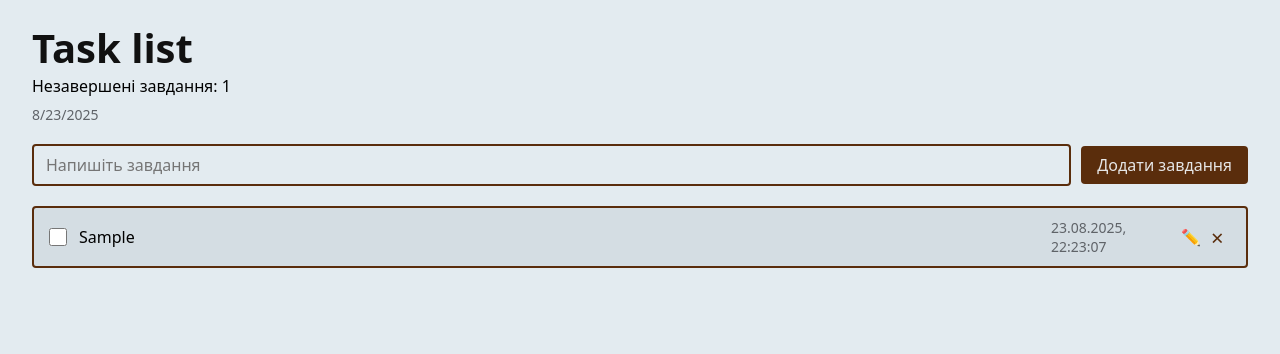
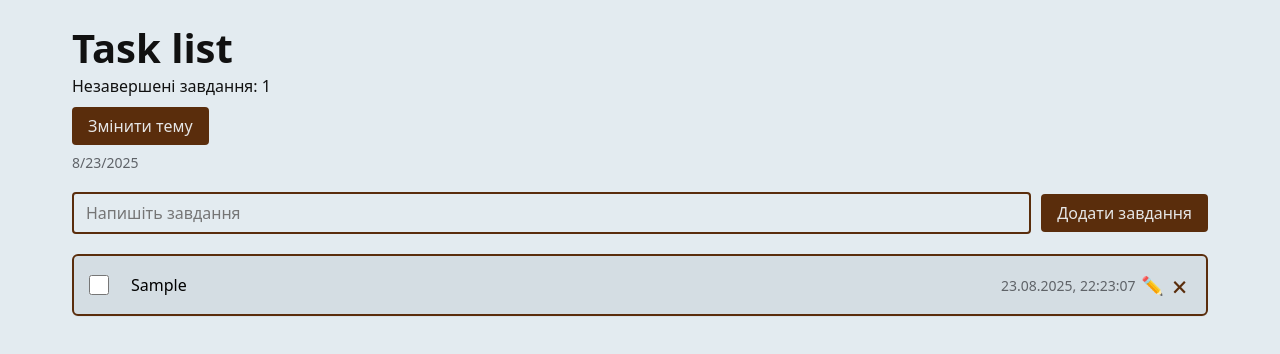
Before and after one commit to Dimon-Vl/task-list, a React (Vite) app: page / in a window 1280 px wide. Both pictures are taken after typing "Sample" into the empty fields and a click on the button "Додати завдання". Shown: the top 354 px of the page. Built offline with nearby package versions, Linux system fonts and the light colour scheme.

Commit message:
add useContext save bug fix style and adaptive change

```diff
--- a/src/App.jsx
+++ b/src/App.jsx
@@ -1,77 +1,26 @@
-import { useEffect, useState } from "react"
+import { useContext } from "react"
 import Header from "./components/header/Header"
 import ListItem from "./components/listItem/ListItem"
 import TaskForm from "./components/taskForm/TaskForm"
-import { v4 as uuidv4 } from 'uuid'
-
-const STORAGE_KEY = "defaultItems"
+import { TaskListContext } from "./context/TaskListContext"
 
 function App() {
-  const [items, setItems] = useState(
-    JSON.parse(localStorage.getItem(STORAGE_KEY)) || []
-  )
-
-  useEffect(() => {
-    localStorage.setItem(STORAGE_KEY, JSON.stringify(items))
-
-  }, [items])
-
-  const unfinishedTaskQuantity = items.filter(el => !el.onFinished).length
-
-  const addTask = (text) => {
-    setItems([
-      ...items,
-      {
-        id: uuidv4(),
-        text,
-        onFinished: false,
-        date: new Date().toISOString(),
-      },
-    ])
-  }
-
-  const deleteTask = (id) => {
-    setItems(items.filter((item) => item.id !== id))
-  }
-
-  const toggleTask = (id) => {
-    setItems(
-      items.map((item) =>
-        item.id === id ? { ...item, onFinished: !item.onFinished } : item
-      )
-    )
-  }
-
-  const editTask = (id, newText) => {
-    const text = newText.trim()
-    setItems(items =>
-      items.map(item => item.id === id ? { ...item, text } : item)
-    )
-  }
-
+  const { items} = useContext(TaskListContext)
   return (
     <div className="content">
-      <Header unfinishedTask={unfinishedTaskQuantity} />
-      <TaskForm onAdd={addTask} />
+      <Header />
+      <TaskForm />
       {items.length ? (
         <ul>
           {items.map((item) => (
             <ListItem
-              key={item.id}
-              id={item.id}
-              text={item.text}
-              date={item.date}
-              done={item.onFinished}
-              onDelete={deleteTask}
-              onToggle={toggleTask}
-              onEdit={editTask}
+              key={item.id} item={item}
             />
           ))}
         </ul>
       ) : (
         "Немає завдань"
       )}
-
     </div>
   )
 }
--- a/src/components/header/Header.jsx
+++ b/src/components/header/Header.jsx
@@ -1,11 +1,19 @@
+import { useContext } from 'react'
+import { ThemeContext } from '../../context/ThemeContext'
 import s from './Header.module.scss'
+import { TaskListContext } from '../../context/TaskListContext'
 const date = new Date().toLocaleDateString()
 
-const Header = ({unfinishedTask}) => {
+const Header = () => {
+  const { toggleTheme } = useContext(ThemeContext)
+  const { unfinishedTaskQuantity } = useContext(TaskListContext)
+
   return (
     <header className={s.header}>
       <h1 className={s.title}>Task list</h1>
-      <p className={s.unfinishedTask}>Незавершені завдання: {unfinishedTask}</p>
+      <p className={s.unfinishedTask}>Незавершені завдання: {unfinishedTaskQuantity}</p>
+      <button className={s.themeBtn}
+        onClick={toggleTheme}>Змінити тему</button>
       <p className={s.date}>{date}</p>
     </header>
   )
--- a/src/components/header/Header.module.scss
+++ b/src/components/header/Header.module.scss
@@ -8,11 +8,32 @@
   font-size: 40px;
   font-weight: 700;
   margin: 0;
-  color: $title-color;
+  color: var(--title-color);
+}
+
+.unfinishedTask {
+  color: var(--title-color);
+  margin-bottom: 10px;
 }
 
 .date {
   margin-top: 8px;
   font-size: 14px;
-  color: $date-color;
+  color: var(--date-color);
 }
+
+.themeBtn {
+  padding: 8px 16px;
+  font-size: 16px;
+  background-color: var(--theme-tone-color);
+  color: var(--add-btn-color);
+  border: none;
+  border-radius: 4px;
+  cursor: pointer;
+  transition: box-shadow .3s ease-in-out;
+  display: block;
+}
+
+.themeBtn:hover {
+  box-shadow: 0 4px 11px var(--box-shadow-color);
+}
--- a/src/components/listItem/ListItem.jsx
+++ b/src/components/listItem/ListItem.jsx
@@ -1,18 +1,20 @@
-import { useState, useEffect, useRef } from "react"
+import { useState, useEffect, useRef, useContext } from "react"
 import s from "./ListItem.module.scss"
 import classNames from "classnames"
+import { TaskListContext } from "../../context/TaskListContext"
 
-const ListItem = ({ id, text, date, done, onDelete, onToggle, onEdit }) => {
+const ListItem = ({ item: { id, text, onFinished, date } }) => {
+  const { editTask, toggleTask, deleteTask } = useContext(TaskListContext)
   const [isEditing, setIsEditing] = useState(false)
   const [tempText, setTempText] = useState(text)
+  const inputRef = useRef(null)
 
   useEffect(() => {
     if (isEditing) inputRef.current.focus()
   }, [isEditing])
 
-  const inputRef = useRef(null)
+  const save = () => {
 
-  const save = () => {
     const trimText = tempText.trim()
     setIsEditing(false)
 
@@ -22,9 +24,10 @@ const ListItem = ({ id, text, date, done, onDelete, onToggle, onEdit }) => {
     }
 
     if (trimText !== text) {
-      onEdit(id, trimText)
+      editTask(id, trimText)
     }
   }
+
   const handleKeyDown = (e) => {
     if (e.key === "Enter") save()
     if (e.key === "Escape" || tempText.trim().length === 0) {
@@ -34,21 +37,20 @@ const ListItem = ({ id, text, date, done, onDelete, onToggle, onEdit }) => {
   }
 
   return (
-    <li className={classNames(s.item, { [s.itemCompleted]: done })}>
+    <li className={classNames(s.item, { [s.itemCompleted]: onFinished })}>
       <div className={s.content}>
         <input
           type="checkbox"
           className={s.checkbox}
-          checked={done}
-          onChange={() => onToggle(id)}
+          checked={onFinished}
+          onChange={() => toggleTask(id)}
         />
-
         <input
           ref={inputRef}
           type="text"
           className={classNames(
             s.text,
-            { [s.completed]: done },
+            { [s.completed]: onFinished },
             { [s.editing]: isEditing }
           )}
           value={isEditing ? tempText : text}
@@ -66,14 +68,21 @@ const ListItem = ({ id, text, date, done, onDelete, onToggle, onEdit }) => {
       </span>
 
       <div className={s.onChange}>
-        <button
+        {isEditing ? (<button
           className={s.changeTask}
-          onClick={()=>setIsEditing(!isEditing)}
+          onClick={save}
+          onMouseDown={(e) => e.preventDefault()}
+        >
+          💾
+        </button>) : (<button
+          className={s.changeTask}
+          onClick={() => setIsEditing(true)}
         >
           ✏️
-        </button>
-        <button className={s.delete} onClick={() => onDelete(id)}>
-          ×
+        </button>)
+        }
+        <button className={s.delete} onClick={() => deleteTask(id)}>
+          🗙
         </button>
       </div>
     </li>
--- a/src/components/listItem/ListItem.module.scss
+++ b/src/components/listItem/ListItem.module.scss
@@ -2,23 +2,33 @@
 
 .item {
   display: grid;
-  grid-template-columns: 1fr 130px 50px;
+  grid-template-columns: 1fr 150px 50px;
   align-items: center;
-  background-color: $item-color;
-  border: 2px solid $theme-tone-color;
+  background-color: var(--item-color);
+  border: 2px solid var(--theme-tone-color);
   padding: 10px 15px;
   margin-bottom: 10px;
-  border-radius: 4px;
+  border-radius: 6px;
+  position: relative;
+  box-shadow: 0 1px 0 rgba(0, 0, 0, .04);
+  transition: border-color .2s ease, box-shadow .2s ease, background-color .2s ease;
+
+  &:hover {
+    border-color: var(--theme-border-color);
+    box-shadow: 0 2px 8px rgba(0, 0, 0, 0.12);
+    background-color: rgba(0, 0, 0, 0.01);
+  }
+
 }
 
 .itemCompleted {
-  border: 2px solid $item-completed-color;
+  border: 2px solid var(--item-completed-color);
+  background: rgba(134, 134, 134, 0.08);
 }
 
 .completed {
-  background-color: $item-completed-color;
-  color: $item-completed-color;
-  opacity: .3;
+  color: var(--item-completed-color);
+  opacity: .6;
   text-decoration: line-through;
 }
 
@@ -30,49 +40,81 @@
 }
 
 .checkbox {
-  width: 18px;
-  height: 18px;
+  width: 20px;
+  height: 20px;
+  accent-color: var(--theme-tone-color);
   cursor: pointer;
 }
 
 .date {
-  color: $date-color;
+  color: var(--date-color);
   font-size: 14px;
-}
-
-.delete {
-  background: none;
-  border: none;
-  color: $theme-tone-color;
-  font-size: 22px;
-  cursor: pointer;
-  padding: 0;
-  line-height: 1;
+  font-variant-numeric: tabular-nums;
+ margin-left: 10px;
 }
 
 .onChange {
   display: flex;
-  gap: 10px;
+  align-items: center;
+  gap: 4px;
+}
 
-  button {
-    border: none;
+.delete,
+.changeTask {
+  display: flex;
+  align-items: center;
+  justify-content: center;
+  width: 28px;
+  height: 28px;
+  border: none;
+  background: transparent;
+  color: var(--theme-tone-color);
+  font-size: 18px;
+  line-height: 1;
+  padding: 0px;
+  border-radius: 6px;
+  cursor: pointer;
+  transition: background-color .15s ease, transform .08s ease;
+
+  &:hover {
+    background: rgba(90, 45, 12, 0.1);
+  }
+
+  &:active {
+    transform: scale(.95);
+  }
+
+  &:focus-visible {
+    outline: 2px solid var(--theme-tone-color);
+    outline-offset: 2px;
   }
 }
 
 .text {
-  border: none;
+  border: 2px solid transparent;
   background: transparent;
   font-size: 16px;
-  color: $item-text-color;
+  line-height: 1.4;
+  color: var(--item-text-color);
+  padding: 6px 10px;
+  border-radius: 6px;
+  transition: border-color .15s ease, background-color .15s ease;
+
+  &::placeholder {
+    color: #999;
+  }
 }
 
 .editing {
-  border: 2px solid $theme-tone-color;
+  border: 2px solid var(--theme-tone-color);
+  background: rgba(0, 0, 0, 0.02);
+  outline: none;
 }
 
-@media (max-width: 560px) {
+@media (max-width: 576px) {
   .item {
-    grid-template-columns: 1fr 50px;
+    grid-template-columns: 1fr 56px;
+    gap: 8px;
   }
 
   .content {
@@ -84,11 +126,11 @@
     grid-column: 1 / -1;
     grid-row: 2;
     padding-left: 30px;
+    font-size: 13px;
   }
 
   .onChange {
     grid-column: 2;
     grid-row: 1;
   }
-
 }
--- a/src/components/taskForm/TaskForm.module.scss
+++ b/src/components/taskForm/TaskForm.module.scss
@@ -11,38 +11,41 @@
     display: flex;
     align-items: center;
     gap: 10px;
-     flex-direction: row;
+    flex-direction: row;
 }
 
 .taskInput {
     flex: 1;
     padding: 8px 12px;
     font-size: 16px;
-    border: 2px solid $theme-tone-color;
+    border: 2px solid var(--theme-tone-color);
     border-radius: 4px;
+    color: var(--item-text-color);
 }
 
 .addBtn {
     padding: 8px 16px;
     font-size: 16px;
-    background-color: $theme-tone-color;
-    color: $add-btn-color;
+    background-color: var(--theme-tone-color);
+    color: var(--add-btn-color);
     border: none;
     border-radius: 4px;
     cursor: pointer;
     transition: box-shadow .3s ease-in-out;
-     display: block;
+    display: block;
 }
 
 .addBtn:hover {
-    box-shadow: 0 4px 11px $box-shadow-color;
+    box-shadow: 0 4px 11px var(--box-shadow-color);
 }
 
-@media (max-width: 560px) {
+@media (max-width: 576px) {
     .row {
-       flex-direction: column;
+        flex-direction: column;
     }
-    .addBtn,.taskInput{
+
+    .addBtn,
+    .taskInput {
         width: 100%;
     }
 }
--- /dev/null
+++ b/src/context/TaskListContext.jsx
@@ -0,0 +1,55 @@
+import { createContext, useEffect, useState } from "react"
+import { v4 as uuidv4 } from 'uuid'
+
+export const TaskListContext = createContext()
+
+export const TaskListProvider = ({ children }) => {
+    const STORAGE_KEY = "defaultItems"
+
+    const [items, setItems] = useState(
+        JSON.parse(localStorage.getItem(STORAGE_KEY)) || []
+    )
+
+    useEffect(() => {
+        localStorage.setItem(STORAGE_KEY, JSON.stringify(items))
+    }, [items])
+
+    const unfinishedTaskQuantity = items.filter(el => !el.onFinished).length
+
+    const addTask = (text) => {
+        setItems([
+            ...items,
+            {
+                id: uuidv4(),
+                text,
+                onFinished: false,
+                date: new Date().toISOString(),
+            },
+        ])
+    }
+
+    const deleteTask = (id) => {
+        setItems(items.filter((item) => item.id !== id))
+    }
+
+    const toggleTask = (id) => {
+        setItems(
+            items.map((item) =>
+                item.id === id ? { ...item, onFinished: !item.onFinished } : item
+            )
+        )
+    }
+
+    const editTask = (id, newText) => {
+        const text = newText.trim()
+        setItems(items =>
+            items.map(item => item.id === id ? { ...item, text, date:new Date().toISOString()} : item)
+        )
+    }
+
+    return (
+        <TaskListContext.Provider value={{items, unfinishedTaskQuantity, addTask, deleteTask, toggleTask, editTask }}>
+            {children}
+        </TaskListContext.Provider>
+    )
+}
--- /dev/null
+++ b/src/context/ThemeContext.jsx
@@ -0,0 +1,20 @@
+import { createContext, useState, useEffect } from "react"
+
+export const ThemeContext = createContext()
+
+export const ThemeProvider = ({ children }) => {
+    const [theme, setTheme] = useState("light")
+
+    useEffect(() => {
+        document.documentElement.setAttribute("data-theme", theme);
+    }, [theme])
+
+    const toggleTheme = () => {
+        setTheme((prev) => (prev === "light" ? "dark" : "light"))
+    }
+
+    return (
+        <ThemeContext.Provider value={{ theme, toggleTheme }}>
+            {children}
+        </ThemeContext.Provider>)
+}
--- a/src/main.jsx
+++ b/src/main.jsx
@@ -1,7 +1,13 @@
 import { createRoot } from 'react-dom/client'
 import './index.scss'
 import App from './App.jsx'
+import { ThemeProvider } from './context/ThemeContext.jsx'
+import { TaskListProvider } from './context/TaskListContext.jsx'
 
 createRoot(document.getElementById('root')).render(
-    <App />
+    <ThemeProvider>
+        <TaskListProvider>
+            <App />
+        </TaskListProvider>
+    </ThemeProvider>
 )
--- a/src/scss/_common.scss
+++ b/src/scss/_common.scss
@@ -8,15 +8,24 @@
 
 body {
   font-family: system-ui, arial;
- background-color: $body-color;
+  font-size: 16px;
+  background-color: var(--body-color);
 }
 
 .content {
   padding: 0 32px;
+  width: 1200px;
+  margin: 0 auto;
 }
 
-@media (max-width: 560px) {
+@media (max-width: 1200px) {
   .content {
-  padding: 0 16px;
+    width: 100%
+  }
 }
+
+@media (max-width: 576px) {
+  .content {
+    padding: 0 16px;
+  }
 }
```
Also changed, not shown: src/components/taskForm/TaskForm.jsx (+6 -3 lines), src/scss/_variable.scss (+24 -11 lines).
